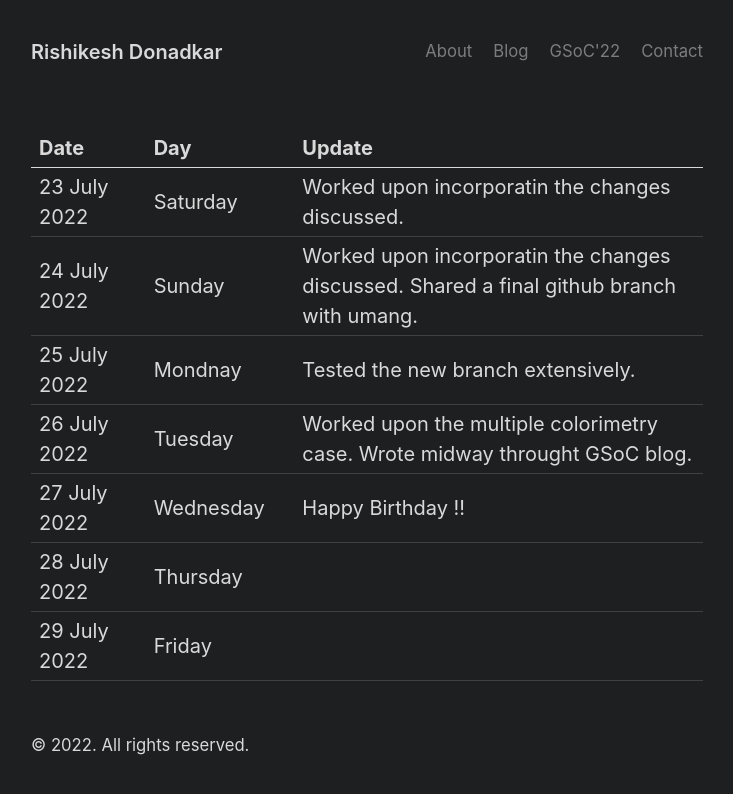
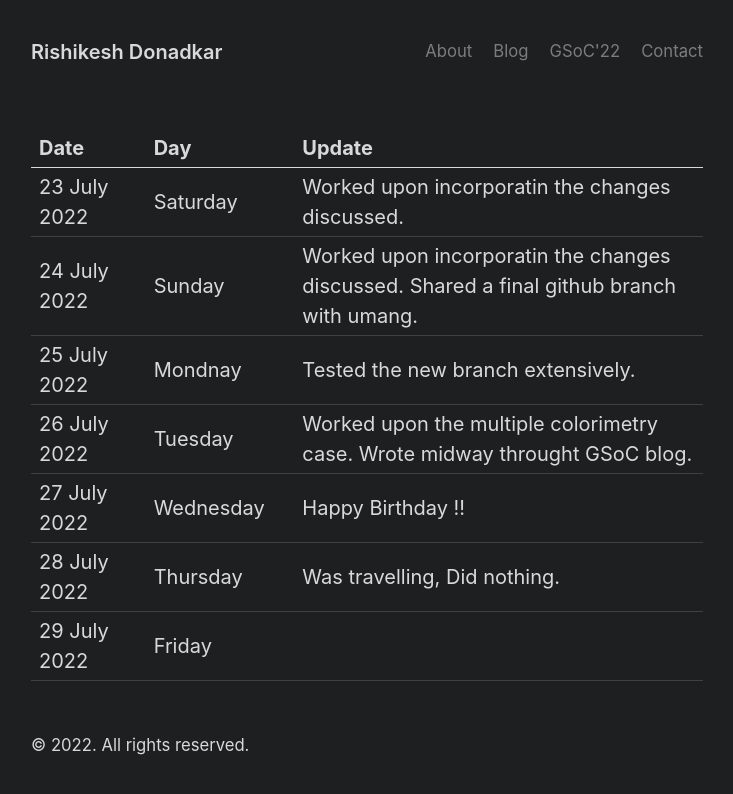
Before and after one commit to RISHI27-dot/rishi27-dot.github.io, a Jekyll site: the page built from gsoc/weeks/week_7.md, in a window 1280 px wide. Shown: the top 794 px of the page, without its empty margins (273-1006 px from the left). Built offline with Jekyll 4.4.1, drawn with Linux system fonts in a browser that asks for light colours.

Commit message:
update 28 july

```diff
--- a/gsoc/weeks/week_7.md
+++ b/gsoc/weeks/week_7.md
@@ -10,5 +10,5 @@ title: week 7
 25 July 2022 ||Mondnay        ||  Tested the new branch extensively.
 26 July 2022 ||Tuesday        ||  Worked upon the multiple colorimetry case. Wrote midway throught GSoC blog.
 27 July 2022 ||Wednesday        ||  Happy Birthday !!
-28 July 2022 ||Thursday        ||
+28 July 2022 ||Thursday        || Was travelling, Did nothing.
 29 July 2022 ||Friday        ||
```
